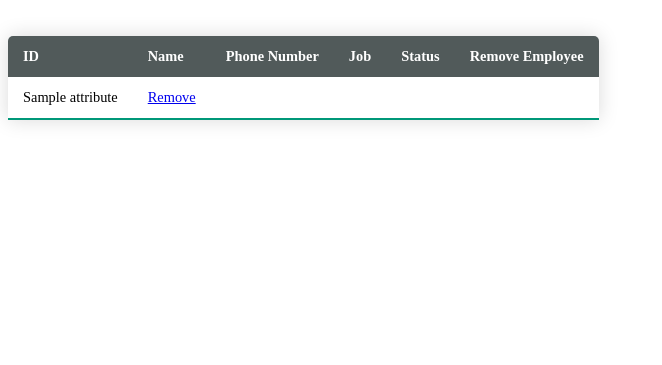
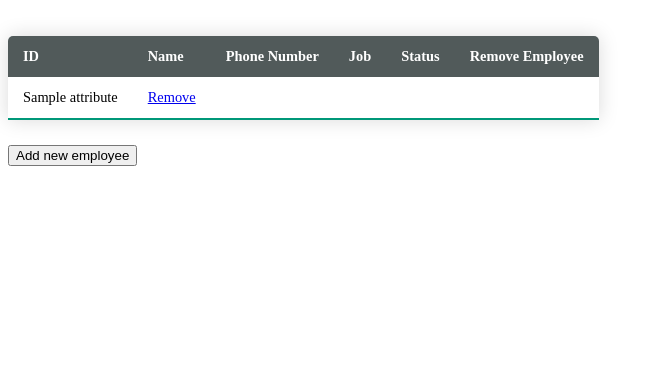
Before and after one commit to Jayousim/Contractors-Web-App, a Flask app: template templates/my_employees.html in a window 1280 px wide. Shown: the part 100-465 px from the top of the page, without its empty margins (0-662 px from the left). Run offline with Flask 2, Linux system fonts and the light colour scheme; the template is opened without the code that fills it: most values are stand-ins (such as "Sample title", 1, 10 or a date in 2020).

Commit message:
add employee/project button

```diff
--- a/templates/my_employees.html
+++ b/templates/my_employees.html
@@ -35,6 +35,9 @@
                 {%endfor%}
             </tbody>
         </table>
+        <form action="/employees/add" class="inline">
+            <button class="float-left submit-button" >Add new employee</button>
+        </form>
     </section>
     {% include 'footer.html' %}
 </body>
--- a/templates/my_projects.html
+++ b/templates/my_projects.html
@@ -30,6 +30,9 @@
                 {%endfor%}
             </tbody>
         </table>
+        <form action="/projects/add" class="inline">
+            <button class="float-left submit-button" >Add new Project</button>
+        </form>
     </section>
 
     {% include 'footer.html' %}
```
Also changed, not shown: static/plus-sign-button.png (added).
